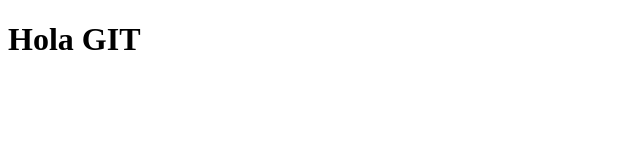
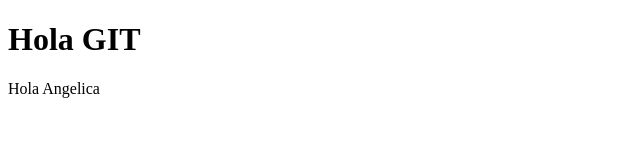
Before and after one commit to JhonatanBurgues/jhonatan-git-test, a plain HTML site: page index.html in a window 1280 px wide. Shown: the whole page, without its empty margins (0-640 px from the left). Drawn offline with Linux system fonts and the light colour scheme.

Commit message:
segundo commit

```diff
--- a/index.html
+++ b/index.html
@@ -8,5 +8,6 @@
 </head>
 <body>
     <h1>Hola GIT</h1>
+    <p>Hola Angelica</p>
 </body>
 </html>
```
